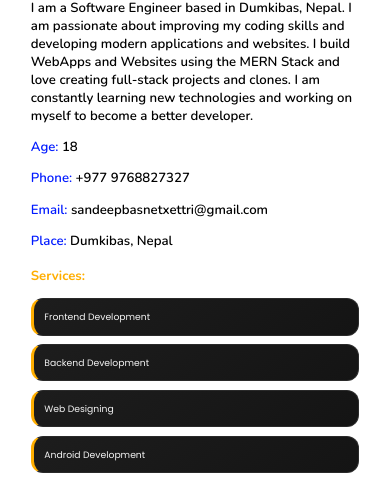
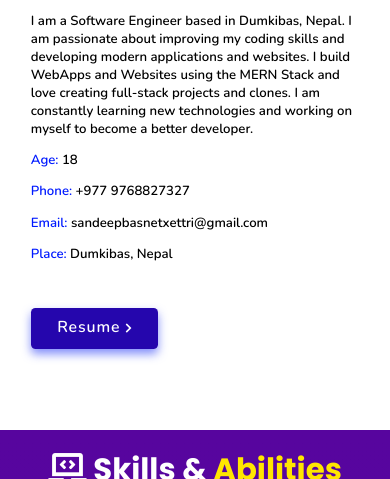
Before and after one commit to sandeepbasnetxettri/sandeepbasnetkazi, a PHP site: page / in a window 390 px wide; the page is wider, and only the part inside the window is pictured. Shown: the part 1709-2188 px from the top of that part. Run offline with PHP 8.4, Linux system fonts and the light colour scheme; some libraries are stand-ins or nearby versions.

Commit message:
firstCommit

```diff
--- a/assets/css/style.css
+++ b/assets/css/style.css
@@ -1432,113 +1432,3 @@ form .button-area {
 #scroll-top.active {
   top: calc(100% - 12rem);
 }
-
-
-
-/* =========================
-   Services
-========================= */
-
-.services {
-  margin-top: 3rem;
-}
-
-.services>p {
-  margin-bottom: 1.5rem;
-  color: #bdbdbd;
-  font-size: 1rem;
-}
-
-.services>p span {
-  color: #ffae00;
-  font-weight: 700;
-}
-
-/* Services Grid */
-
-.services ul {
-  display: grid;
-  grid-template-columns: repeat(3, 1fr);
-  gap: 1.2rem;
-  padding: 0;
-  margin: 0;
-  list-style: none;
-}
-
-/* Service Item */
-
-.services ul li {
-  position: relative;
-  padding: 1.4rem 1.5rem;
-  background: linear-gradient(145deg, #1d1d1d, #141414);
-  color: #f5f5f5;
-  border: 1px solid #2a2a2a;
-  border-radius: 12px;
-  border-left: 3px solid #ffae00;
-
-  font-size: 1.15rem;
-  font-weight: 500;
-
-  transition:
-    transform 0.3s ease,
-    background 0.3s ease,
-    border-color 0.3s ease,
-    box-shadow 0.3s ease;
-}
-
-/* Hover */
-
-.services ul li:hover {
-  transform: translateY(-6px);
-  background: #ffffff;
-  color: #000000;
-  border-color: #000000;
-  box-shadow: 0 10px 25px rgba(255, 174, 0, 0.2);
-}
-
-/* Small glow effect */
-
-.services ul li::after {
-  content: "";
-  position: absolute;
-  width: 0;
-  height: 2px;
-  left: 0;
-  bottom: 0;
-  background: #ffae00;
-  transition: width 0.3s ease;
-}
-
-.services ul li:hover::after {
-  width: 100%;
-}
-
-/* =========================
-   Tablet
-========================= */
-
-@media (max-width: 900px) {
-  .services ul {
-    grid-template-columns: repeat(2, 1fr);
-  }
-}
-
-/* =========================
-   Mobile
-========================= */
-
-@media (max-width: 550px) {
-  .services {
-    margin-top: 2rem;
-  }
-
-  .services ul {
-    grid-template-columns: 1fr;
-    gap: 1rem;
-  }
-
-  .services ul li {
-    padding: 1.2rem;
-    font-size: 1.05rem;
-  }
-}
--- a/index.html
+++ b/index.html
@@ -13,7 +13,7 @@
   <!-- Font Awesome -->
   <link rel="stylesheet" href="https://cdnjs.cloudflare.com/ajax/libs/font-awesome/5.15.3/css/all.min.css"
     integrity="sha512-iBBXm8fW90+nuLcSKlbmrPcLa0OT92xO1BIsZ+ywDWZCvqsWgccV3gFoRBv0z+8dLJgyAHIhR35VZc2oM/gI1w=="
-    crossorigin="anonymous" referrerpolicy="no-referrer" />
+    crossorigin="anonymous" referrerpolicy="no-referrer" />v
   <!-- Favicon -->
   <link rel="website icon" type="jng" href="image/1.jpg">
 
@@ -102,20 +102,7 @@
           </div>
         </div>
 
-        <div class="services">
-          <p><span>Services:</span></p>
-          <ul>
-            <li>Frontend Development</li>
-            <li>Backend Development</li>
-            <li>Web Designing</li>
-            <li>Android Development</li>
-            <li>Video Editing</li>
-            <li>Photo Editing</li>
-            <li>Content Writing</li>
-            <li>AI Call Center Agents</li>
-            <li>Social Media Marketing</li>
-          </ul>
-        </div>
+
 
         <div class="resumebtn">
           <a href="Sandeep_Basnet_CV.pdf" target="_blank" class="btn">
```
